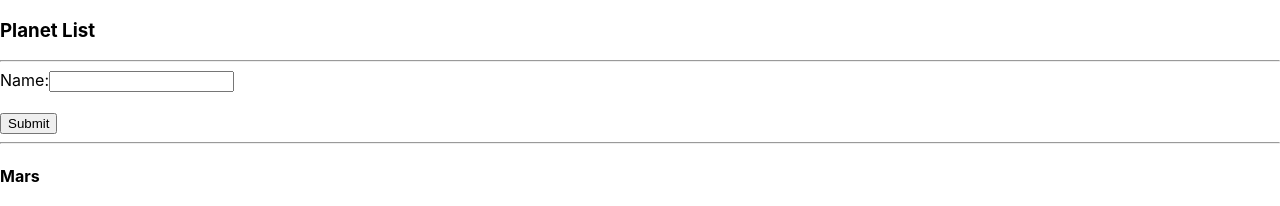
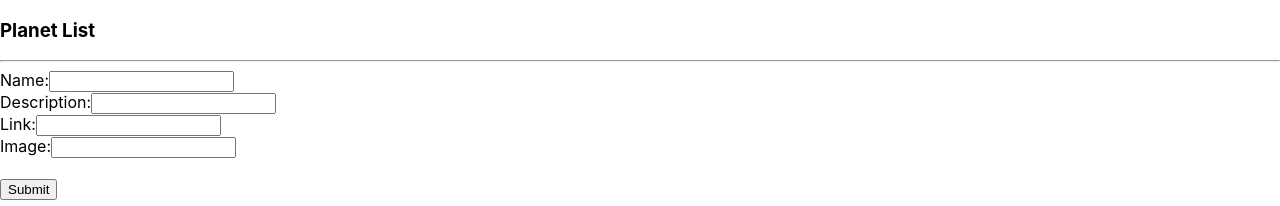
Before and after one commit to Matheus562/React.Js, a React (Create React App) app: page / in a window 1280 px wide. Shown: the top 206 px of the page. Built offline with nearby package versions, Linux system fonts and the light colour scheme.

Commit message:
criando-multiplos-inputs

```diff
--- a/src/components/planets/form/index.js
+++ b/src/components/planets/form/index.js
@@ -1,19 +1,63 @@
 import React, { Fragment, useState } from "react";
 
+const initialState = { name: "", description: "", link: "", img_url: "" };
+
 const Form = (props) => {
-  const [name, setName] = useState("");
-  const handleChange = (event) => setName(event.target.value);
+  const [fields, setFields] = useState(initialState);
+
+  const handleFieldsChange = (e) =>
+    setFields({
+      ...fields,
+      [e.currentTarget.name]: e.currentTarget.value,
+    });
 
   const handleSubmit = (event) => {
-    props.addPlanet({ name: name });
+    props.addPlanet(fields);
     event.preventDefault();
+    setFields(initialState);
   };
   return (
     <Fragment>
       <form onSubmit={handleSubmit}>
         <div>
           <label htmlFor="name">Name:</label>
-          <input id="name" type="text" value={name} onChange={handleChange} />
+          <input
+            id="name"
+            type="text"
+            name="name"
+            value={fields.name}
+            onChange={handleFieldsChange}
+          />
+        </div>
+        <div>
+          <label htmlFor="description">Description:</label>
+          <input
+            id="description"
+            type="text"
+            name="description"
+            value={fields.description}
+            onChange={handleFieldsChange}
+          />
+        </div>
+        <div>
+          <label htmlFor="link">Link:</label>
+          <input
+            id="link"
+            type="text"
+            name="link"
+            value={fields.link}
+            onChange={handleFieldsChange}
+          />
+        </div>
+        <div>
+          <label htmlFor="img_url">Image:</label>
+          <input
+            id="img_url"
+            type="text"
+            name="img_url"
+            value={fields.img_url}
+            onChange={handleFieldsChange}
+          />
         </div>
         <br />
         <input type="submit" />
```
